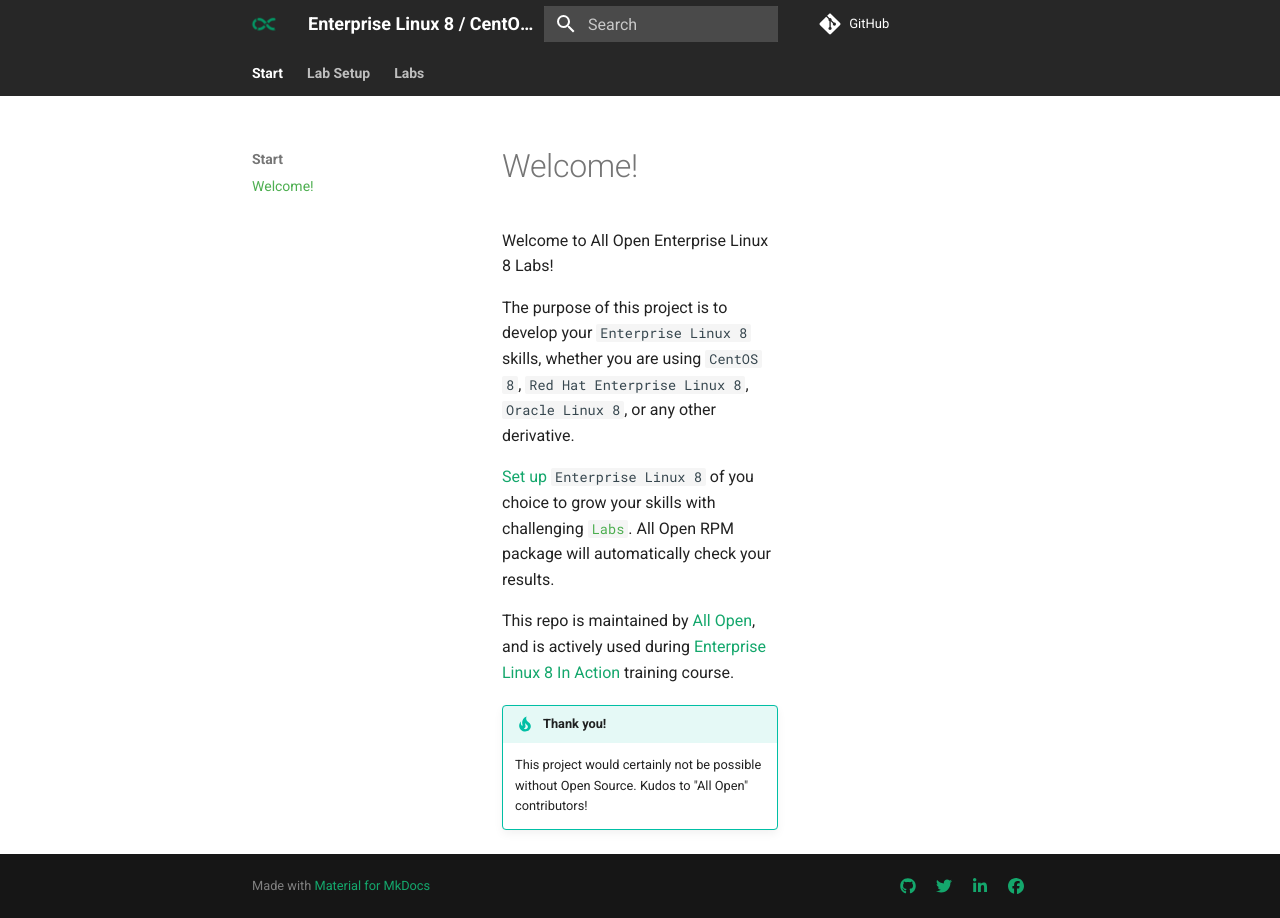
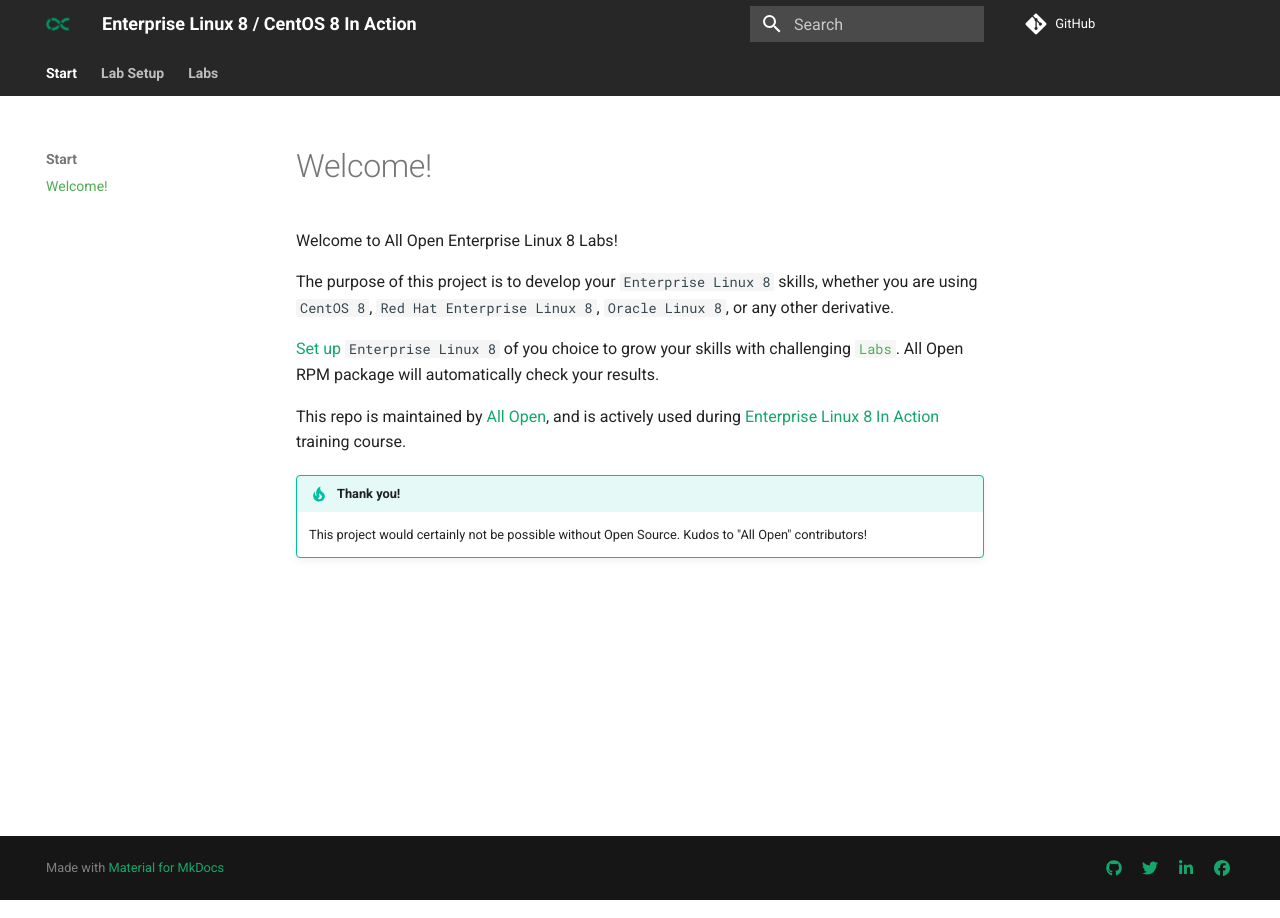
Before and after one commit to All-Open/el8-lab, an MkDocs documentation site: the page built from docs/index.md, in a window 1280 px wide. Built offline with MkDocs 1.6.1 and Material for MkDocs 9.7.7, drawn with Linux system fonts in a browser that asks for light colours; comment, search, counter and statistics services are not loaded.

Commit message:
fix display on mobile

```diff
--- a/docs/stylesheets/extra.css
+++ b/docs/stylesheets/extra.css
@@ -29,8 +29,8 @@
   background-color: rgba(255,255,255,.2);
 }
 /* a bit wider to have support full console width */
-.md-grid {
-  max-width: calc(100% - 11.8rem * 2);
+.md-content {
+  max-width: 100%;
 }
 /* cookie consent bar */
 .cookieConsent {
```
